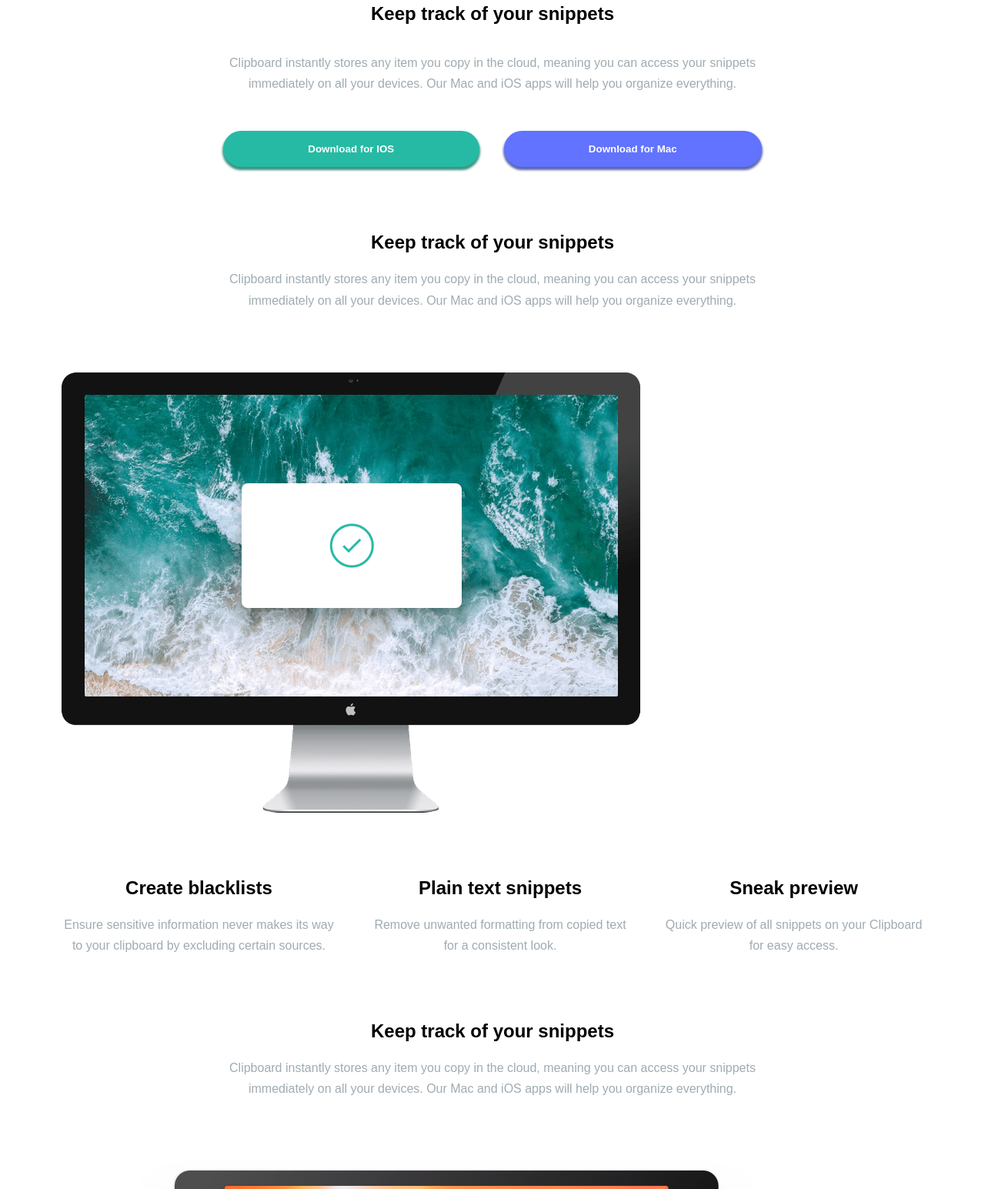
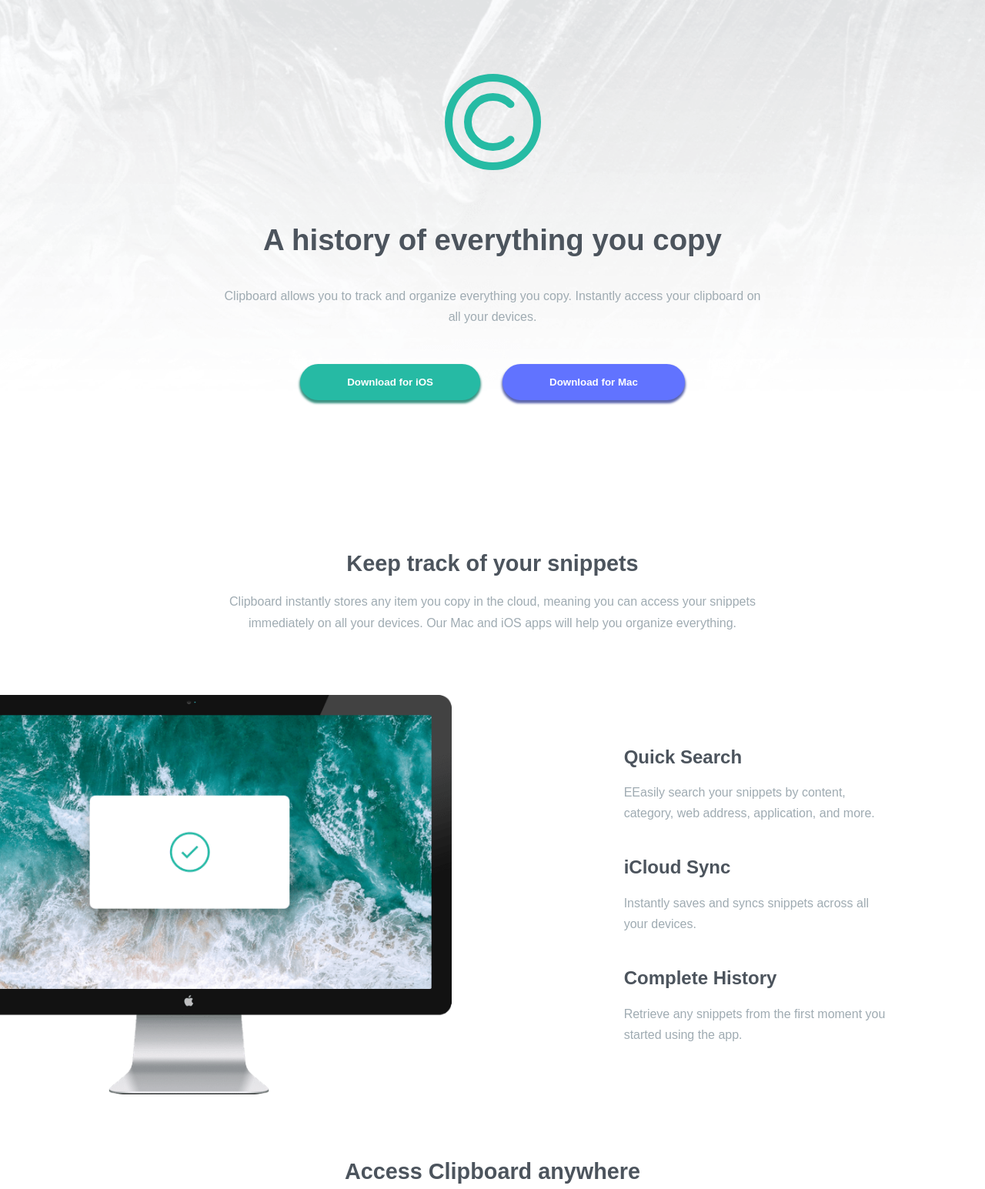
Before and after one commit to arnaudouttier/src, a website built with Parcel: page index.html in a window 1280 px wide. Shown: the top 1545 px of the page at 77% size. Built offline with nearby package versions, Linux system fonts and the light colour scheme; a web font is replaced by a local one.

Commit message:
global scss

```diff
--- a/assets/scss/abstracts/_mixins.scss
+++ b/assets/scss/abstracts/_mixins.scss
@@ -6,6 +6,6 @@
 
 @mixin page-container {
   display: grid;
-  grid-template-columns: min(90vw, 1120px);
+  grid-template-columns: min(80vw, 1120px);
   justify-content: center;
 }
--- a/assets/scss/base/_base.scss
+++ b/assets/scss/base/_base.scss
@@ -31,6 +31,6 @@
 h1,
 h2 {
   font-weight: 600;
-  line-height: 1.5;
-  color: grayish_100;
+  line-height: 1.4;
+  color: $grayish_100;
 }
--- /dev/null
+++ b/assets/scss/commons/_header.scss
@@ -0,0 +1,21 @@
+#header {
+  background-image: url("/assets/images/bg-header-mobile.png");
+  background-repeat: no-repeat;
+  background-size: cover;
+  background-position: center;
+
+  @include page-container;
+  row-gap: 4rem;
+  padding-block: 6rem 0;
+
+  .site-logo {
+    display: flex;
+    justify-content: center;
+  }
+}
+
+@media (min-width: 640px) {
+  #header {
+    background-image: url("/assets/images/bg-header-desktop.png");
+  }
+}
--- a/assets/scss/commons/_main.scss
+++ b/assets/scss/commons/_main.scss
@@ -1,9 +1,52 @@
 #main {
   @include page-container;
-  padding-block: 5rem;
+  padding-block: 12rem;
 }
 
 .inner-main {
   display: grid;
   gap: 5rem;
+
+  .list-text {
+    margin-block: 0 6rem;
+  }
+
+  .list-logos {
+    padding-block: 3rem;
+  }
+
+  .group.image-text {
+    display: grid;
+    row-gap: 4rem;
+  }
+
+  > img {
+    justify-self: center;
+  }
 }
+
+@media (min-width: 1024px) {
+  #main {
+    .group.image-text {
+      grid-template-columns: 2fr 1fr;
+
+      img {
+        margin-left: -14rem;
+      }
+
+      .list-text {
+        display: grid;
+        align-items: center;
+        margin: 0;
+
+        ul {
+          grid-auto-flow: row;
+
+          li {
+            text-align: left;
+          }
+        }
+      }
+    }
+  }
+}
--- a/assets/scss/components/_list-image-text.scss
+++ b/assets/scss/components/_list-image-text.scss
@@ -3,7 +3,7 @@
     display: grid;
     grid-auto-flow: row;
     justify-content: center;
-    gap: 2.5rem;
+    gap: 4rem;
   }
 
   li {
--- a/assets/scss/components/_title-text-buttons.scss
+++ b/assets/scss/components/_title-text-buttons.scss
@@ -5,17 +5,22 @@
   text-align: center;
 
   h1 {
-    font-size: 2rem;
+    /* 1.9rem(30.4px) @ 23.4375rem(375px) increasing to 2.4rem(38.4px) @ 70rem(1120px) */
+    font-size: clamp(
+      1.9rem,
+      calc(1.9rem + ((1vw - 0.234375rem) * 1.0738)),
+      2.4rem
+    );
   }
 
   h2 {
-    font-size: 1.5rem;
+    font-size: 1.8rem;
   }
 
   .group {
     display: grid;
     grid-auto-flow: row;
-    gap: 2rem;
+    gap: 1.8rem;
     margin-top: 1rem;
   }
 }
@@ -26,6 +31,8 @@
     margin-inline: auto;
 
     .group {
+      width: 500px;
+      margin-inline: auto;
       grid-auto-flow: column;
     }
   }
--- a/assets/scss/components/_title-text.scss
+++ b/assets/scss/components/_title-text.scss
@@ -9,7 +9,7 @@
   }
 
   h2 {
-    font-size: 1.5rem;
+    font-size: 1.8rem;
   }
 }
 
--- a/assets/scss/style.scss
+++ b/assets/scss/style.scss
@@ -10,6 +10,7 @@
 
 // Commons
 
+@import "./commons/header";
 @import "./commons/main";
 @import "./commons/footer";
 
--- a/index.html
+++ b/index.html
@@ -6,15 +6,19 @@
   </head>
 
   <header id="header">
+    <div class="site-logo">
+      <img src="./assets/images/logo.svg" alt="site logo" />
+    </div>
+    <!-- .site-logo -->
+
     <div class="title-text-buttons">
-      <h2>Keep track of your snippets</h2>
+      <h1>A history of everything you copy</h1>
       <p>
-        Clipboard instantly stores any item you copy in the cloud, meaning you
-        can access your snippets immediately on all your devices. Our Mac and
-        iOS apps will help you organize everything.
+        Clipboard allows you to track and organize everything you copy.
+        Instantly access your clipboard on all your devices.
       </p>
       <div class="group">
-        <button class="btn btn-primary">Download for IOS</button>
+        <button class="btn btn-primary">Download for iOS</button>
         <button class="btn btn-secondary">Download for Mac</button>
       </div>
     </div>
@@ -34,41 +38,41 @@
       </div>
       <!-- .title-text -->
 
+      <div class="group image-text">
         <img src="./assets/images/image-computer.png" alt="image computer" />
 
         <div class="list-text">
           <ul>
             <li>
-            <h2>Create blacklists</h2>
+              <h2>Quick Search</h2>
               <p>
-              Ensure sensitive information never makes its way to your clipboard
-              by excluding certain sources.
+                EEasily search your snippets by content, category, web address,
+                application, and more.
               </p>
             </li>
 
             <li>
-            <h2>Plain text snippets</h2>
-            <p>
-              Remove unwanted formatting from copied text for a consistent look.
-            </p>
+              <h2>iCloud Sync</h2>
+              <p>Instantly saves and syncs snippets across all your devices.</p>
             </li>
 
             <li>
-            <h2>Sneak preview</h2>
+              <h2>Complete History</h2>
               <p>
-              Quick preview of all snippets on your Clipboard for easy access.
+                Retrieve any snippets from the first moment you started using
+                the app.
               </p>
             </li>
           </ul>
         </div>
         <!-- .list-text -->
+      </div>
 
       <div class="title-text">
-        <h2>Keep track of your snippets</h2>
+        <h2>Access Clipboard anywhere</h2>
         <p>
-          Clipboard instantly stores any item you copy in the cloud, meaning you
-          can access your snippets immediately on all your devices. Our Mac and
-          iOS apps will help you organize everything.
+          Whether you’re on the go, or at your computer, you can access all your
+          Clipboard snippets in a few simple clicks.
         </p>
       </div>
       <!-- .title-text -->
@@ -76,12 +80,8 @@
       <img src="./assets/images/image-devices.png" alt="image devices" />
 
       <div class="title-text">
-        <h2>Keep track of your snippets</h2>
-        <p>
-          Clipboard instantly stores any item you copy in the cloud, meaning you
-          can access your snippets immediately on all your devices. Our Mac and
-          iOS apps will help you organize everything.
-        </p>
+        <h2>Supercharge your workflow</h2>
+        <p>We’ve got the tools to boost your productivity.</p>
       </div>
       <!-- .title-text -->
 
@@ -134,7 +134,7 @@
           with iCloud and you’re ready to start adding to your clipboard.
         </p>
         <div class="group">
-          <button class="btn btn-primary">Download for IOS</button>
+          <button class="btn btn-primary">Download for iOS</button>
           <button class="btn btn-secondary">Download for Mac</button>
         </div>
       </div>
@@ -151,10 +151,10 @@
       <!-- .site-logo -->
 
       <nav class="nav-secondary">
-        <a href="#" class="nav-item">FAQs</a
-        ><a href="#" class="nav-item">Privacy Policy</a
-        ><a href="#" class="nav-item">Install Guide</a
-        ><a href="#" class="nav-item">Contact Us</a>
+        <a href="#" class="nav-item">FAQs</a>
+        <a href="#" class="nav-item">Contact Us</a>
+        <a href="#" class="nav-item">Privacy Policy</a>
+        <a href="#" class="nav-item">Install Guide</a>
         <a href="components.html">COMPONENTS</a>
       </nav>
       <!-- .nav-secondary-text -->
```
Also changed, not shown: components.html (+2 -1 lines), dist/bg-header-desktop.75ca14b0.png (added), dist/bg-header-mobile.42d09928.png (added), dist/components.html, dist/index.html, 2 other files. Lines whose indentation alone changed are shown as unchanged.
